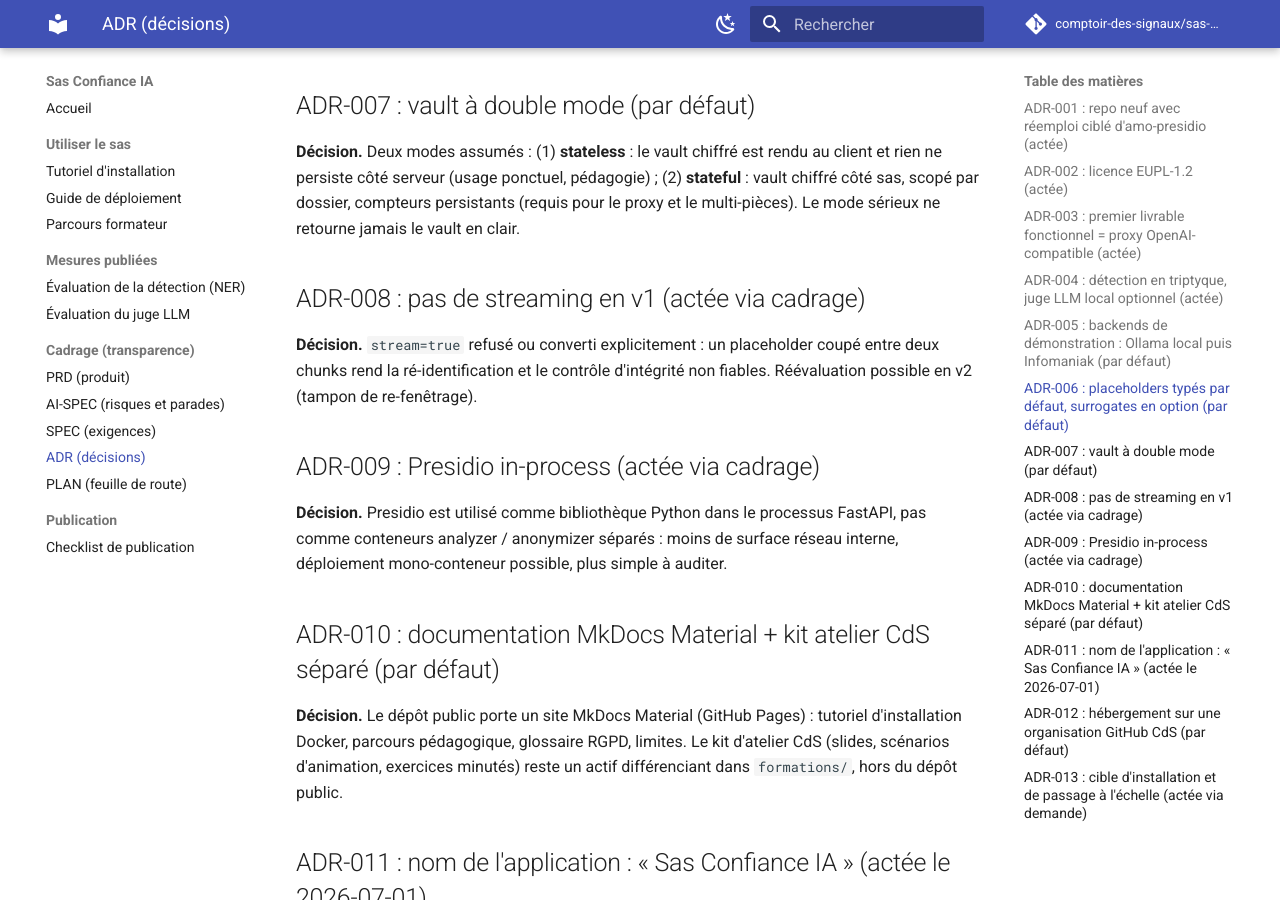
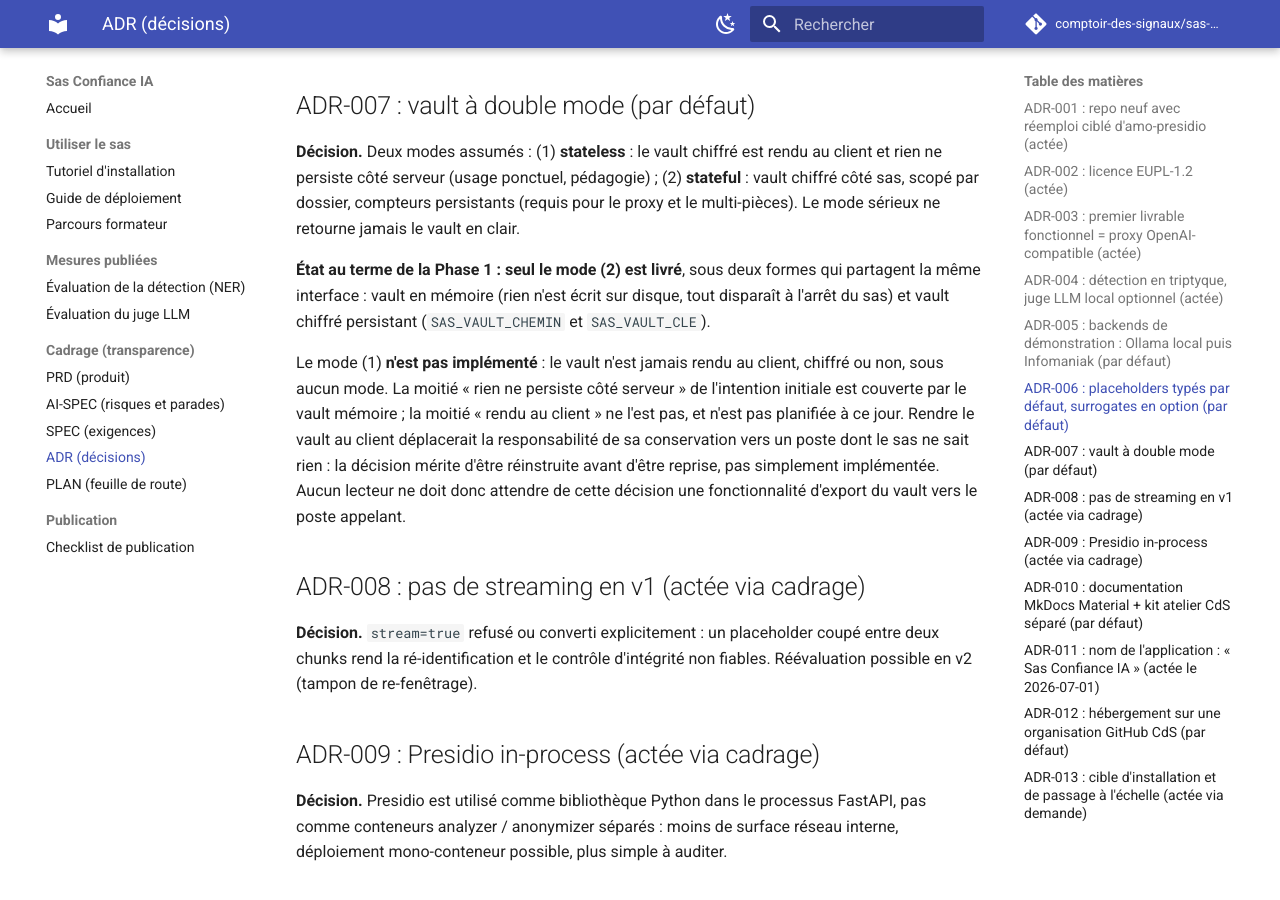
Before and after one commit to comptoir-des-signaux/sas-confiance-ia, an MkDocs documentation site: the page built from docs/specs/04-ADR.md, in a window 1280 px wide and 900 px high, scrolled down 1896 px. Built offline with MkDocs 1.6.1 and Material for MkDocs 9.7.7, drawn with Linux system fonts in a browser that asks for light colours; comment, search, counter and statistics services are not loaded.

Commit message:
docs: ADR-007 statue, le vault n'est jamais rendu au client
La décision décrivait deux modes de vault, dont un mode stateless où le vault
chiffré est rendu au client. Ce mode n'a pas été livré : le code ne connaît
que VaultMemoire et VaultChiffre, et ni l'un ni l'autre ne sort le vault vers
l'appelant. Une décision d'architecture publiée sans son état de livraison se
lit comme une promesse tenue.

La décision est conservée telle qu'elle a été prise, et suivie de son état
réel : mode stateful seul livré, sous deux formes ; moitié « rien ne persiste
côté serveur » couverte par le vault mémoire, moitié « rendu au client » non
couverte et non planifiée. La raison est dite plutôt que tue : rendre le vault
au client déplace la responsabilité de sa conservation vers un poste dont le
sas ne sait rien, ce qui mérite d'être réinstruit avant d'être repris.

Co-Authored-By: Claude Opus 5 (1M context) <noreply@anthropic.com>

```diff
--- a/docs/specs/04-ADR.md
+++ b/docs/specs/04-ADR.md
@@ -77,6 +77,20 @@ rendu au client et rien ne persiste côté serveur (usage ponctuel, pédagogie)
 persistants (requis pour le proxy et le multi-pièces). Le mode sérieux ne
 retourne jamais le vault en clair.
 
+**État au terme de la Phase 1 : seul le mode (2) est livré**, sous deux formes
+qui partagent la même interface : vault en mémoire (rien n'est écrit sur
+disque, tout disparaît à l'arrêt du sas) et vault chiffré persistant
+(`SAS_VAULT_CHEMIN` et `SAS_VAULT_CLE`).
+
+Le mode (1) **n'est pas implémenté** : le vault n'est jamais rendu au client,
+chiffré ou non, sous aucun mode. La moitié « rien ne persiste côté serveur »
+de l'intention initiale est couverte par le vault mémoire ; la moitié « rendu
+au client » ne l'est pas, et n'est pas planifiée à ce jour. Rendre le vault au
+client déplacerait la responsabilité de sa conservation vers un poste dont le
+sas ne sait rien : la décision mérite d'être réinstruite avant d'être reprise,
+pas simplement implémentée. Aucun lecteur ne doit donc attendre de cette
+décision une fonctionnalité d'export du vault vers le poste appelant.
+
 ## ADR-008 : pas de streaming en v1 (actée via cadrage)
 
 **Décision.** `stream=true` refusé ou converti explicitement : un placeholder
```
